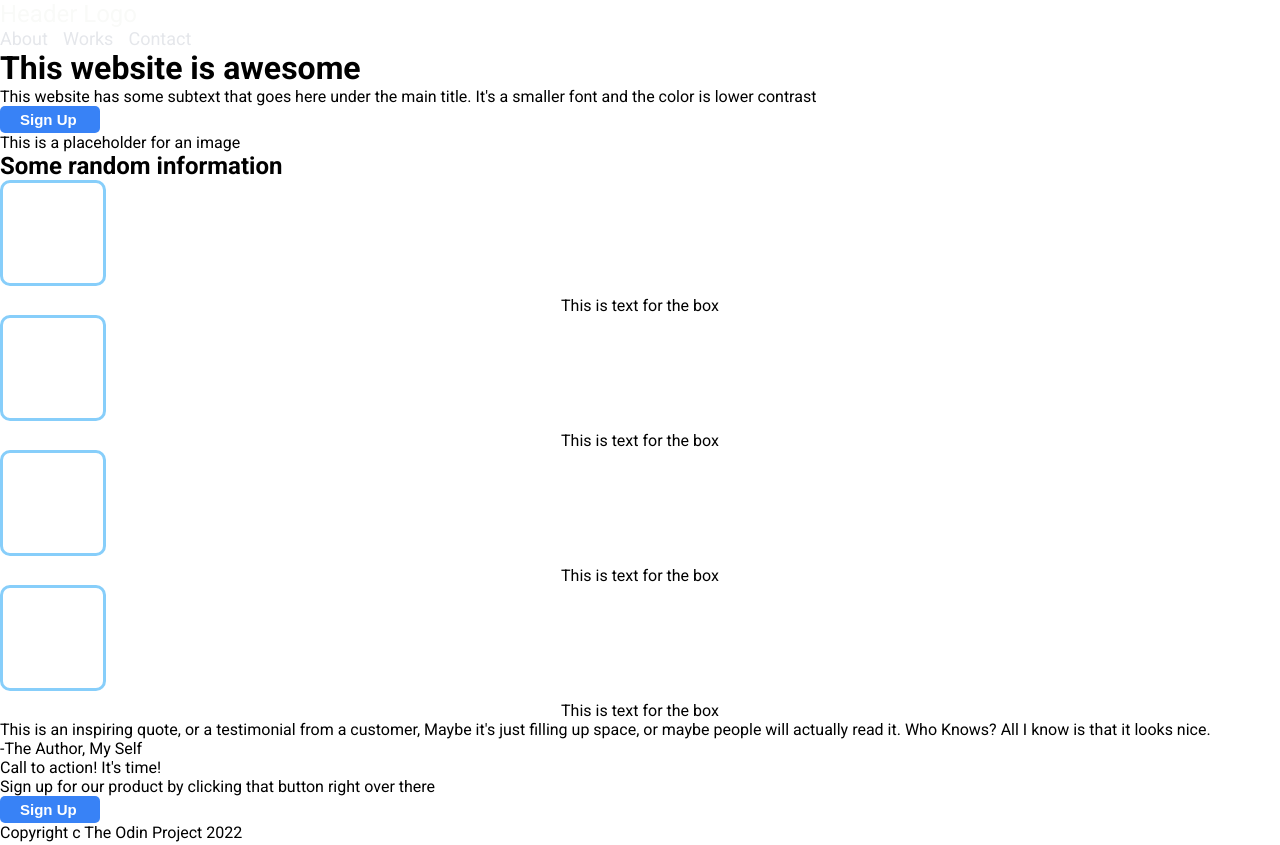
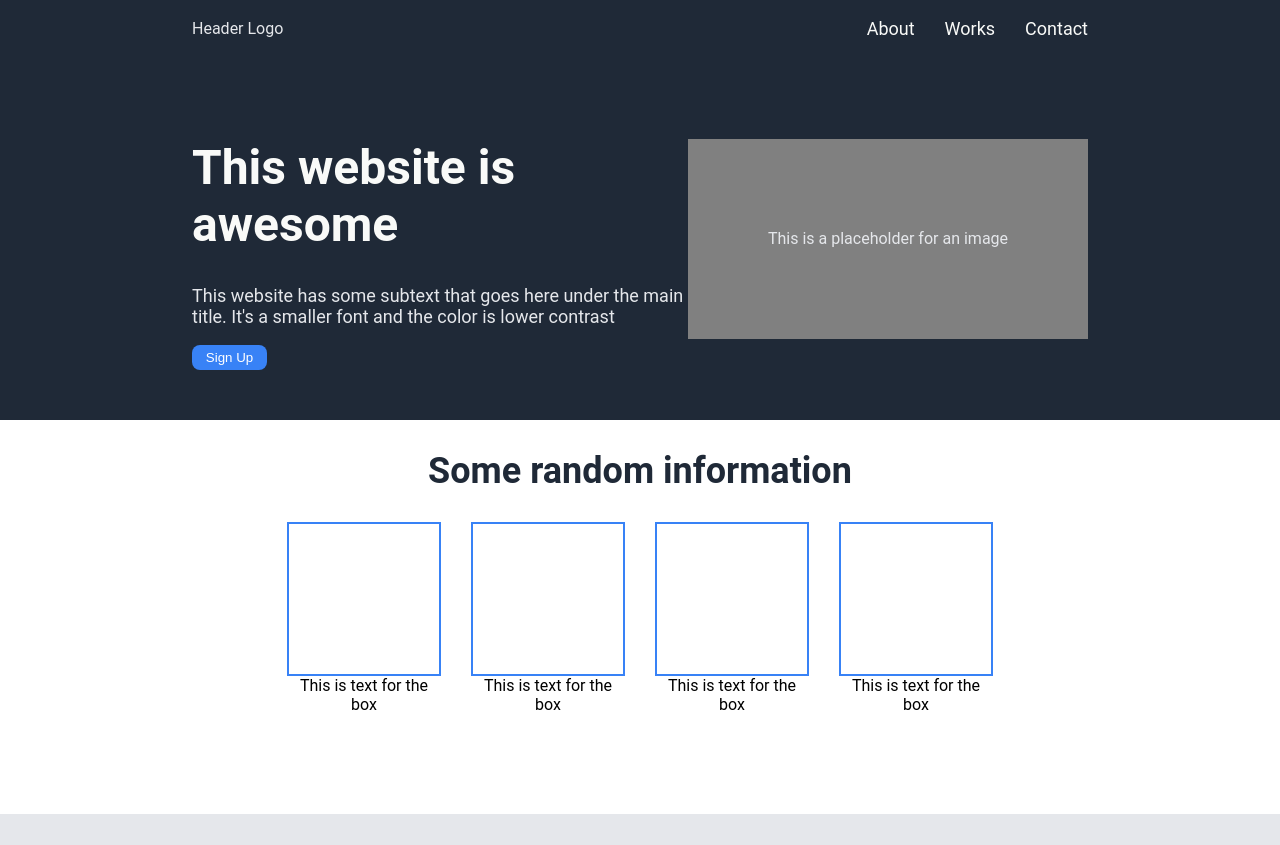
Before and after one commit to Alit-Putra/Foundation-landingpage, a plain HTML site: page index.html in a window 1280 px wide. Shown: the top 845 px of the page. Drawn offline with Linux system fonts and the light colour scheme.

Commit message:
Edit the css to be more structured and clean

```diff
--- a/style.css
+++ b/style.css
@@ -1,173 +1,170 @@
-@import url('https://fonts.googleapis.com/css2?family=Roboto:wght@300;400;500;700;900&display=swap');
-* {
+body {
+    font-family: Roboto;
+    display: flex;
+    flex-direction: column;
+    justify-content: space-between;
     margin: 0;
-    padding: 0;
+    flex: 0;
 }
-body {
-    font-family: 'Roboto', sans-serif;
+
+.header-group,
+.info-group,
+.quotes-group,
+.action-group,
+.footer-group {
+    padding: 0 15%;
 }
+
+.header-group,
+.footer-group {
+    background-color: #1f2937;
+    color: #e5e7eb;
+}
+
+button,
+.action-group {
+    background-color: #3882f6;
+}
+
+button {
+    border-radius: 8px;
+    width: 75px;
+    height: 25px;
+    border-style: none;
+    color: white;
+}
+
+a {
+    text-decoration: none;
+    color: #f9faf8;
+}
+
 /* Header */
-.header {
-    background-color: #1f2937;
-    padding: 25px 250px;
-}
-    /* Logo & Navigation */
-.head-link {
+.header-nav {
     display: flex;
     align-items: center;
     justify-content: space-between;
-    margin-bottom: 100px;
+    margin-bottom: 15px;
 }
-    .logo {
-        font-size: 24px;
+
+ul {
+    list-style-type: none;
+    display: flex;
+    gap: 30px;
+}
+
+.header-content {
+    display: flex;
+    justify-content: space-between;
+    align-items: center;
+    margin: 50px 0;
+}
+
+.image-placeholder {
+    width: 400px;
+    height: 200px;
+    background-color: gray;
+    display: flex;
+    align-items: center;
+    justify-content: center;
+}
+
+.left-header h1 {
+    font-size: 48px;
+    font-weight: bolder;
     color: #f9faf8;
 }
-    .nav-link ul {
-        list-style-type: none;
-        display: flex;
-        flex-direction: row;
-        gap: 15px;
-    }
-    .nav-link a {
-        text-decoration: none;
+
+.nav-link,
+.left-header p {
     font-size: 18px;
     color: #e5e7eb;
 }
 
-    /* Hero content and Image */
-.head-content {
-    display: flex;
-    padding-bottom: 100px;
-}
-    .hero-main {
+/* The Info Section */
+.info-group {
     display: flex;
     flex-direction: column;
-        gap: 15px;
-    }
-        .hero-title {
-            font-size: 48px;
-            font-weight: 900;
-            color: #f9faf8;
-            display: flex;
-            width: 50%;
-        }
-        .hero-text {
-            font-size: 18px;
-            color: #e5e7eb;
-            display: flex;
-            width: 70%;
-        }
-        button {
-            color: white;
-            background: #3882f6;
-            display: flex;
-            width: 100px;
-            border : none;
-            border-radius: 5px;
-            padding: 5px 20px;
-            font-size: 15px;
-            font-weight: 600;
-        }
-    /* remember to change to img */
-    .hero-image {
-        display: flex;
-        width: 80%;
-        border: 5px solid white;
-        background: darkgrey;
     align-items: center;
-        justify-content: center;
+    flex-wrap: wrap;
 }
 
-/* Content List */
-.content {
-    padding: 70px 250px;
+.info-content {
+    display: flex;
+    gap: 30px;
+    justify-content: center;
+    width: 400px;
+    margin-bottom: 50px;
+    align-items: center;
 }
-    .content-title {
-        display: flex;
+
+.image-box {
+    width: 150px;
+    height: 150px;
+    border: solid #3882f6 2px;
+}
+
+.image-text {
+    text-align: center;
+}
+
+.info-group h2 {
     font-size: 36px;
+    font-weight: bolder;
+    color: #1f2937;
+}
+
+/* Quotes Section */
+.quotes-group {
+    background-color: #e5e7eb;
+    font-size: 36px;
+    font-style: italic;
+    font-weight: lighter;
+    color: #1f2937;
+    margin: 50px 0;
+}
+
+.quote {
+    text-align: justify;
+}
+.author {
+    text-align: right;
     font-weight: 900;
-        align-items: center;
-        justify-content: center;
-        margin-bottom: 30px;
 }
-    .list-container {
+
+/* Call to Action */
+.action-group {
+    background-color: white;
     display: flex;
     align-items: center;
     justify-content: center;
+    margin-bottom: 50px;
 }
-        .list-container ul {
-            list-style-type: none;
+.action-content {
+    margin: 18px 32px;
+    padding: 16px 50px;
+    background-color: #3882f6;
     display: flex;
-            flex-direction: row;
-            width: 700px;
-            gap: 75px;
+    border-radius: 10px;
+    gap: 30px;
+    justify-content: space-between;
+    align-items: center;
+    color: white;
+    width: 70vw;
 }
-            /* remember to change to img */
-            .image-box {
-                width: 100px;
-                height: 100px;
-                border: 3px solid lightskyblue;
-                border-radius: 10px;
-                margin-bottom: 10px;
+
+.under-button {
+    display: flex;
+    flex-shrink: 0;
+    justify-content: center;
+    align-items: center;
+    border: solid white 1px;
 }
-            .image-text {
-                text-align: center;
-            }
-/* Quotes */
-.quotes {
-    padding: 100px 500px;
-    background: #e5e7eb;
-}
-    p.italic-quotes {
-        font-size: 36px;
-        font-style: italic;
-        font-weight: 100;
-        color: #1f2937;
+
+/* Footer */
+.footer-group {
     display: flex;
     align-items: center;
     justify-content: center;
+    padding: 30px;
 }
-    p.source-quotes {
-        display: flex;
-        font-size: 24px;
-        font-weight: 900;
-        color: #1f2937;
-        align-items: center;
-        justify-content: flex-end;
-        right: 0;
-    }
-/* Modal */
-.modal-container {
-    padding: 100px 500px;
-}
-    .modal-box {
-        display: flex;
-        background-color: #3882f6;
-        color: white;
-        padding: 50px 0;
-        border-radius: 15px;
-        gap: 15px;
-        align-items: center;
-    }
-        .modal-info {
-            padding: 5px 125px;
-        }
-            .modal-title {
-                display: flex;
-                margin-bottom: 5px;
-                font-size: 24px;
-                font-weight: 900;
-            }
-            .modal-button {
-                border: 1px solid white;
-            }
-/* Footer */
-.footer {
-    padding: 20px 500px;
-    background-color: #1f2937;
-    text-align: center;
-}
-    .footer-text {
-        font-size: 18px;
-        color: white;
-    }
```
Lines whose indentation alone changed are shown as unchanged.
